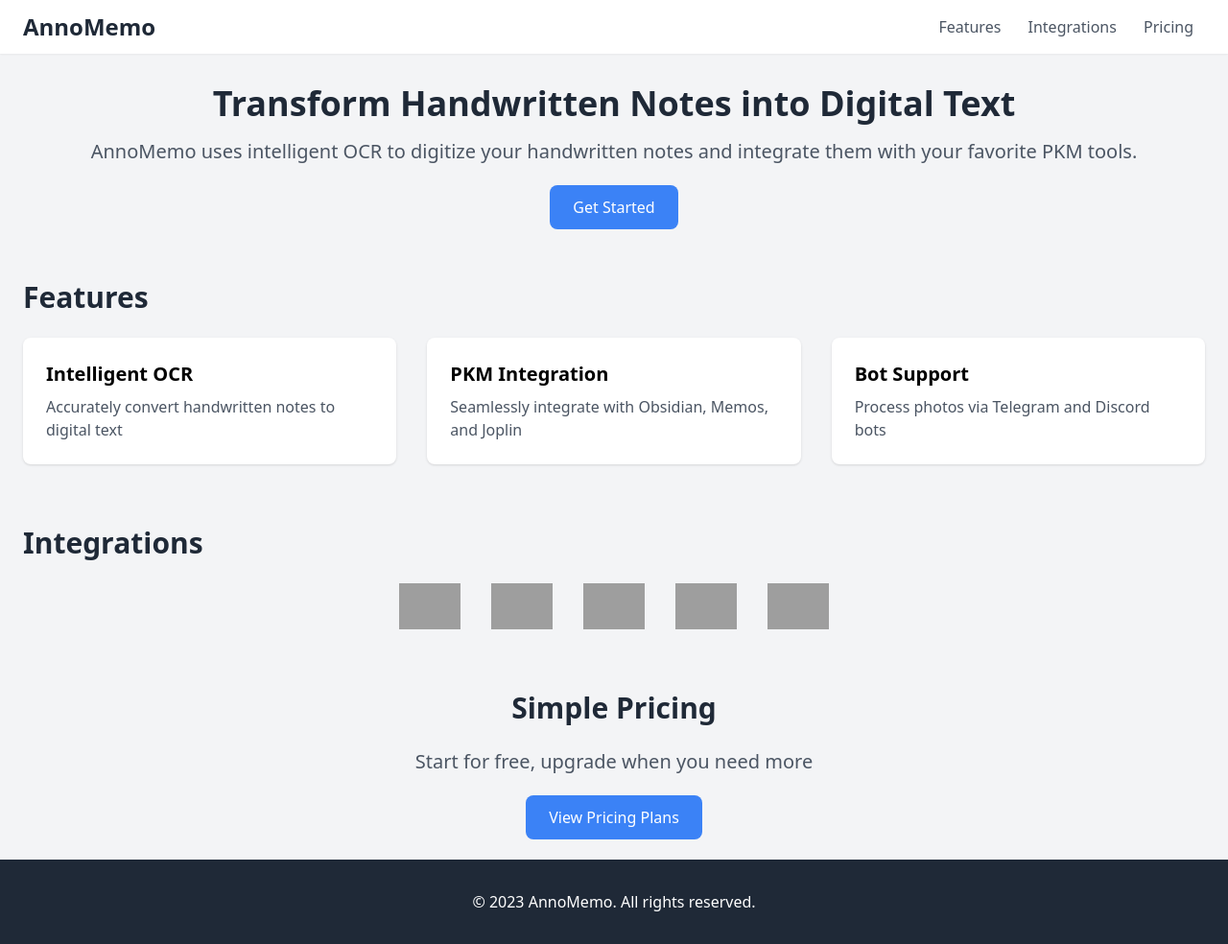
After one commit to ravenscroftj/annomemo, a FastAPI app: template templates/landing.html in a window 1280 px wide. The commit adds this page. Shown: the whole page at 96% size. Run offline with FastAPI, Linux system fonts and the light colour scheme; the template is opened without the code that fills it, so the values that code supplies are empty; some libraries are stand-ins or nearby versions; grey boxes are pictures that could not be loaded.

Commit message:
starting to build stuff

```diff
--- a/pyproject.toml
+++ b/pyproject.toml
@@ -14,6 +14,7 @@ dependencies = [
     "loguru>=0.7.2",
     "pwdlib[argon2]>=0.2.1",
     "python-dotenv>=1.0.1",
+    "python-multipart>=0.0.17",
     "python-telegram-bot>=21.6",
     "requests>=2.32.3",
     "sqlmodel>=0.0.22",
--- a/src/annomemo/webapp/views/__init__.py
+++ b/src/annomemo/webapp/views/__init__.py
@@ -5,4 +5,4 @@ from . import auth
 
 @app.route("/")
 async def index(req):
-    return templates.TemplateResponse(req, "main.html", context={})
+    return templates.TemplateResponse(req, "landing.html", context={})
--- /dev/null
+++ b/templates/landing.html
@@ -0,0 +1,61 @@
+{% extends "main.html" %} {% block content %}
+<section class="text-center mb-16">
+  <h1 class="text-4xl font-bold text-gray-800 mb-4">
+    Transform Handwritten Notes into Digital Text
+  </h1>
+  <p class="text-xl text-gray-600 mb-8">
+    AnnoMemo uses intelligent OCR to digitize your handwritten notes and
+    integrate them with your favorite PKM tools.
+  </p>
+  <a
+    href="#"
+    class="bg-blue-500 text-white px-6 py-3 rounded-lg hover:bg-blue-600 transition duration-300"
+    >Get Started</a
+  >
+</section>
+
+<section id="features" class="mb-16">
+  <h2 class="text-3xl font-bold text-gray-800 mb-6">Features</h2>
+  <div class="grid grid-cols-1 md:grid-cols-3 gap-8">
+    <div class="bg-white p-6 rounded-lg shadow">
+      <h3 class="text-xl font-semibold mb-2">Intelligent OCR</h3>
+      <p class="text-gray-600">
+        Accurately convert handwritten notes to digital text
+      </p>
+    </div>
+    <div class="bg-white p-6 rounded-lg shadow">
+      <h3 class="text-xl font-semibold mb-2">PKM Integration</h3>
+      <p class="text-gray-600">
+        Seamlessly integrate with Obsidian, Memos, and Joplin
+      </p>
+    </div>
+    <div class="bg-white p-6 rounded-lg shadow">
+      <h3 class="text-xl font-semibold mb-2">Bot Support</h3>
+      <p class="text-gray-600">Process photos via Telegram and Discord bots</p>
+    </div>
+  </div>
+</section>
+
+<section id="integrations" class="mb-16">
+  <h2 class="text-3xl font-bold text-gray-800 mb-6">Integrations</h2>
+  <div class="flex flex-wrap justify-center gap-8">
+    <img src="path_to_obsidian_logo.png" alt="Obsidian" class="h-12" />
+    <img src="path_to_memos_logo.png" alt="Memos" class="h-12" />
+    <img src="path_to_joplin_logo.png" alt="Joplin" class="h-12" />
+    <img src="path_to_telegram_logo.png" alt="Telegram" class="h-12" />
+    <img src="path_to_discord_logo.png" alt="Discord" class="h-12" />
+  </div>
+</section>
+
+<section id="pricing" class="text-center">
+  <h2 class="text-3xl font-bold text-gray-800 mb-6">Simple Pricing</h2>
+  <p class="text-xl text-gray-600 mb-8">
+    Start for free, upgrade when you need more
+  </p>
+  <a
+    href="#"
+    class="bg-blue-500 text-white px-6 py-3 rounded-lg hover:bg-blue-600 transition duration-300"
+    >View Pricing Plans</a
+  >
+</section>
+{% endblock %}
--- a/templates/main.html
+++ b/templates/main.html
@@ -3,30 +3,20 @@
   <head>
     <meta charset="UTF-8" />
     <meta name="viewport" content="width=device-width, initial-scale=1.0" />
-    <title>My New Website</title>
-    <link rel="stylesheet" href="/static/css/simple.css" />
+    <title>AnnoMemo - Intelligent OCR for Handwritten Notes</title>
+    <script src="https://cdn.tailwindcss.com"></script>
   </head>
-  <body>
-    <header>
-      <nav>
-        <a href="/">Home</a>
-        <a href="/register">Register</a>
-        <a href="/about">About AnnoMemo</a>
-      </nav>
-      <h1>AnnoMemo</h1>
-      <p>Intelligent OCR with Personal Knowledge Management Integration</p>
-    </header>
+  <body class="bg-gray-100 font-sans">
+    <header class="bg-white shadow-sm">{% include "partial/nav.html" %}</header>
 
-    <main>
-      <p>
-        This is my new website and it's using Simple.css. It's really cool. If
-        you want to use it too, you can
-        <a href="https://simplecss.org">visit their site</a>.
-      </p>
+    <main class="container mx-auto px-6 py-8">
+      {%block content%} {%endblock%}
     </main>
 
-    <footer>
-      <p>AnnoMemo by <a href="https://jamesravey.me">James Ravenscroft</a>, Copyright 2024. All rihts reserved.</p>
+    <footer class="bg-gray-800 text-white py-8">
+      <div class="container mx-auto px-6 text-center">
+        <p>&copy; 2023 AnnoMemo. All rights reserved.</p>
+      </div>
     </footer>
   </body>
 </html>
--- /dev/null
+++ b/templates/partial/nav.html
@@ -0,0 +1,14 @@
+<nav class="container mx-auto px-6 py-3 flex justify-between items-center">
+  <div class="text-2xl font-bold text-gray-800">AnnoMemo</div>
+  <div>
+    <a href="#features" class="text-gray-600 hover:text-gray-800 px-3 py-2"
+      >Features</a
+    >
+    <a href="#integrations" class="text-gray-600 hover:text-gray-800 px-3 py-2"
+      >Integrations</a
+    >
+    <a href="#pricing" class="text-gray-600 hover:text-gray-800 px-3 py-2"
+      >Pricing</a
+    >
+  </div>
+</nav>
```
Also changed, not shown: src/annomemo/webapp/views/auth.py (+23 -4 lines), static/css/style.css (added, +120 -0 lines), templates/register.html (added), 2 other files.
